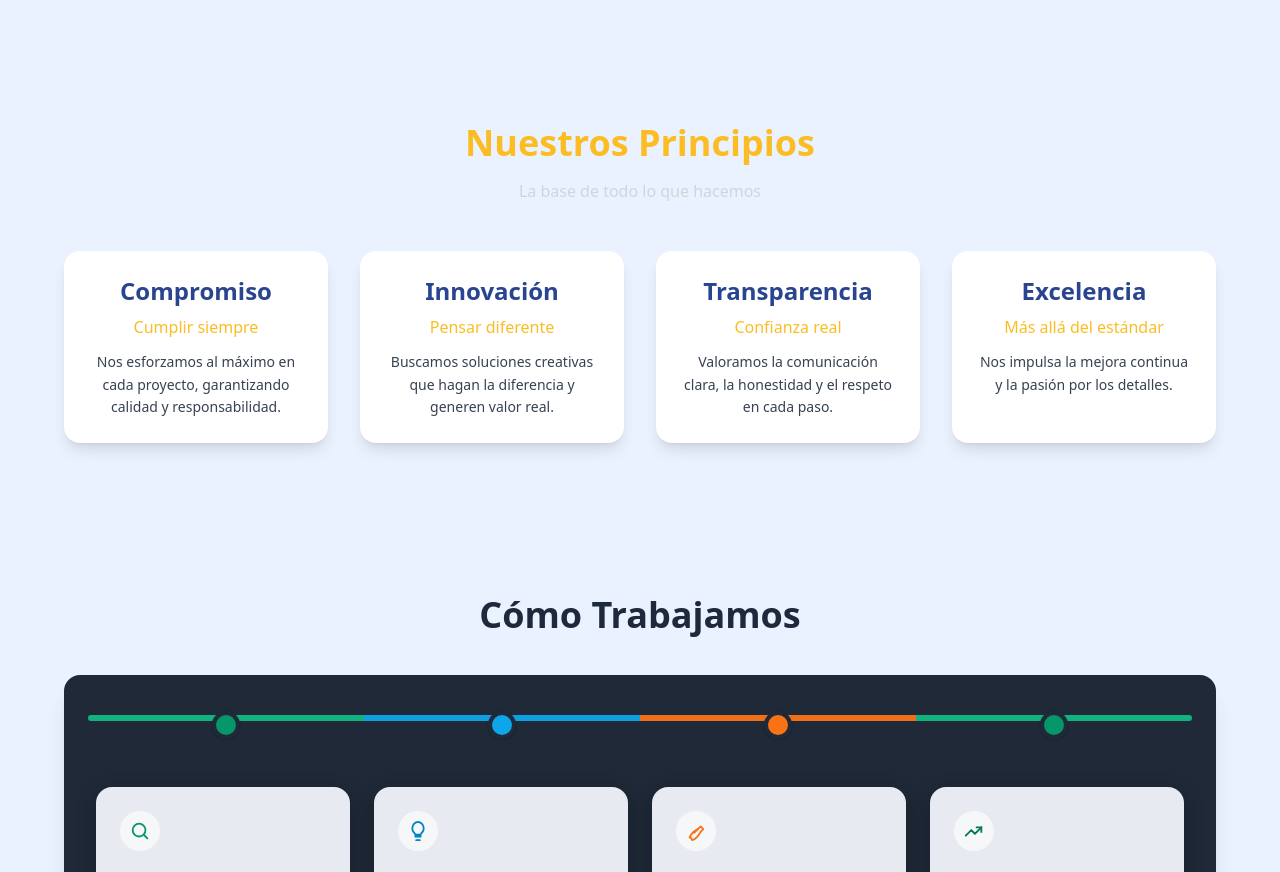
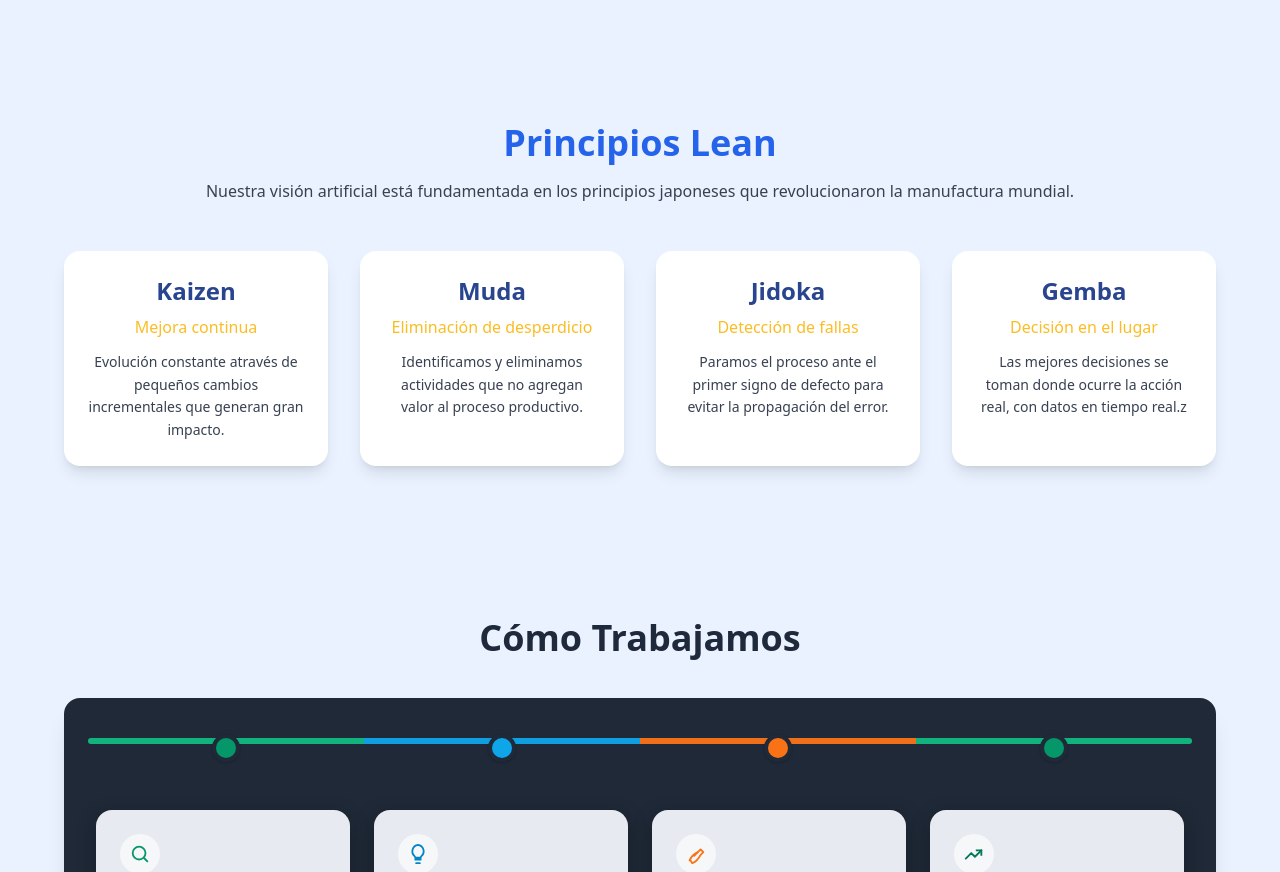
Before and after one commit to Rami195/LeanVision, a React (Vite) app: page / in a window 1280 px wide. Shown: the part 1720-2592 px from the top of the page. Built offline with nearby package versions, Linux system fonts and the light colour scheme.

Commit message:
Principios

```diff
--- a/src/components/Principles.jsx
+++ b/src/components/Principles.jsx
@@ -2,24 +2,24 @@ import { motion } from "framer-motion";
 
 const principlesData = [
   {
-    title: "Compromiso",
-    subtitle: "Cumplir siempre",
-    desc: "Nos esforzamos al máximo en cada proyecto, garantizando calidad y responsabilidad.",
+    title: "Kaizen",
+    subtitle: "Mejora continua",
+    desc: "Evolución constante através de pequeños cambios incrementales que generan gran impacto.",
   },
   {
-    title: "Innovación",
-    subtitle: "Pensar diferente",
-    desc: "Buscamos soluciones creativas que hagan la diferencia y generen valor real.",
+    title: "Muda",
+    subtitle: "Eliminación de desperdicio",
+    desc: "Identificamos y eliminamos actividades que no agregan valor al proceso productivo.",
   },
   {
-    title: "Transparencia",
-    subtitle: "Confianza real",
-    desc: "Valoramos la comunicación clara, la honestidad y el respeto en cada paso.",
+    title: "Jidoka",
+    subtitle: "Detección de fallas",
+    desc: "Paramos el proceso ante el primer signo de defecto para evitar la propagación del error.",
   },
   {
-    title: "Excelencia",
-    subtitle: "Más allá del estándar",
-    desc: "Nos impulsa la mejora continua y la pasión por los detalles.",
+    title: "Gemba",
+    subtitle: "Decisión en el lugar",
+    desc: "Las mejores decisiones se toman donde ocurre la acción real, con datos en tiempo real.z",
   },
 ];
 
@@ -31,18 +31,18 @@ export default function Principles() {
           initial={{ opacity: 0, y: 30 }}
           whileInView={{ opacity: 1, y: 0 }}
           transition={{ duration: 0.6 }}
-          className="text-4xl font-bold mb-4 text-[#fbbd23]"
+          className="text-4xl font-bold mb-4 text-blue-600"
         >
-          Nuestros Principios
+          Principios Lean
         </motion.h2>
 
         <motion.p
           initial={{ opacity: 0, y: 20 }}
           whileInView={{ opacity: 1, y: 0 }}
           transition={{ delay: 0.2, duration: 0.6 }}
-          className="text-gray-300 mb-12"
+          className="text-gray-700 mb-12"
         >
-          La base de todo lo que hacemos
+          Nuestra visión artificial está fundamentada en los principios japoneses que revolucionaron la manufactura mundial.
         </motion.p>
 
         <div className="grid grid-cols-1 sm:grid-cols-2 lg:grid-cols-4 gap-8">
```
